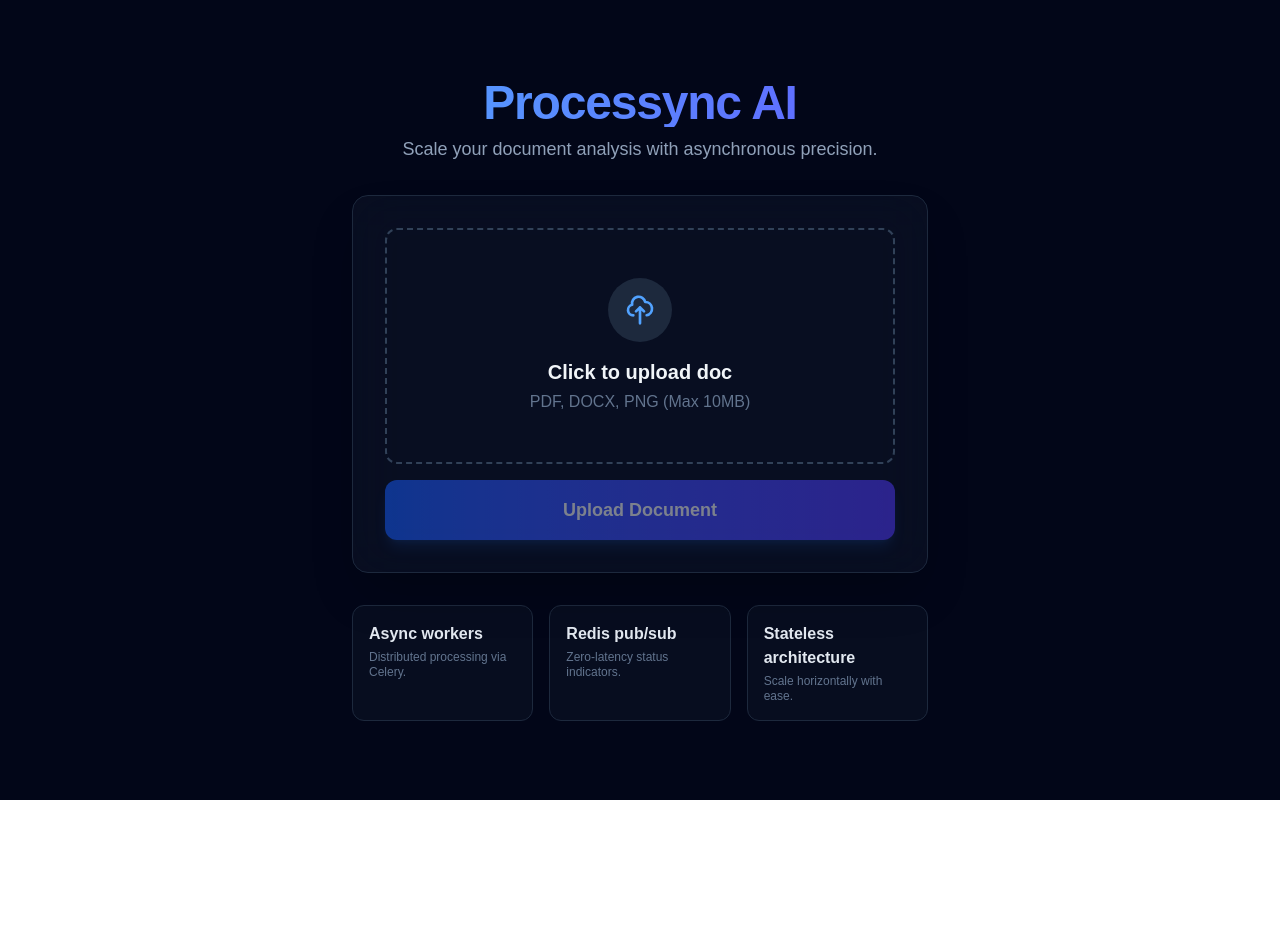
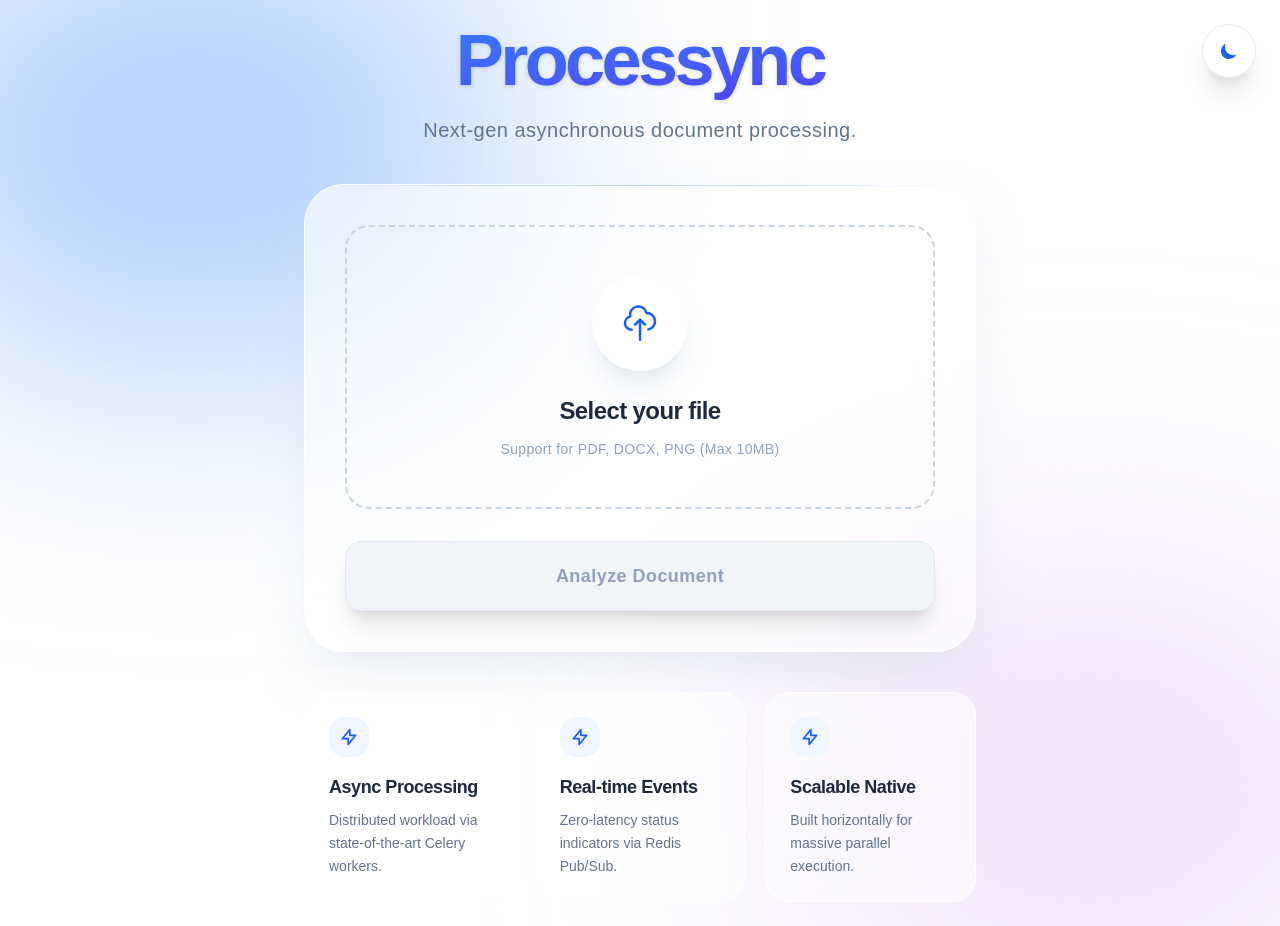
Before and after one commit to RealCifer/Processync, a Next.js app in the folder frontend/: page / in a window 1280 px wide. Before the commit the page ends 800 px from the top, so only its background shows below. Built offline with nearby package versions, Linux system fonts and the light colour scheme.

Commit message:
updated frontend ui

```diff
--- a/frontend/src/app/page.tsx
+++ b/frontend/src/app/page.tsx
@@ -1,12 +1,25 @@
 'use client';
 
-import { useState } from 'react';
+import { useState, useEffect } from 'react';
 
 export default function Home() {
   const [file, setFile] = useState<File | null>(null);
   const [response, setResponse] = useState<any>(null);
   const [loading, setLoading] = useState(false);
   const [error, setError] = useState<string | null>(null);
+
+  // Theme state
+  const [isDark, setIsDark] = useState(true);
+
+  // Check system preference initially
+  useEffect(() => {
+    if (typeof window !== 'undefined') {
+      const prefersDark = window.matchMedia('(prefers-color-scheme: dark)').matches;
+      setIsDark(prefersDark);
+    }
+  }, []);
+
+  const toggleTheme = () => setIsDark(!isDark);
 
   const handleUpload = async () => {
     if (!file) return;
@@ -39,70 +52,138 @@
   };
 
   return (
-    <main className="min-h-screen bg-slate-950 flex flex-col items-center justify-center p-6 text-slate-100">
-      <div className="max-w-xl w-full space-y-8 animate-in fade-in slide-in-from-bottom-4 duration-1000">
-        <div className="text-center space-y-2">
-          <h1 className="text-5xl font-extrabold tracking-tight bg-gradient-to-r from-blue-400 to-indigo-500 bg-clip-text text-transparent">
-            Processync AI
+    <main className={`min-h-[100dvh] flex flex-col items-center justify-center p-6 transition-colors duration-700 ease-in-out relative overflow-hidden ${
+      isDark
+        ? 'bg-[radial-gradient(ellipse_at_top,_var(--tw-gradient-stops))] from-slate-900 via-slate-950 to-black text-slate-100'
+        : 'bg-[radial-gradient(ellipse_at_top,_var(--tw-gradient-stops))] from-slate-100 via-slate-50 to-white text-slate-800'
+    }`}>
+
+      {/* Background ambient texture / glow meshes */}
+      <div className="absolute top-[-10%] left-[-10%] w-[50%] h-[50%] bg-blue-500 rounded-full mix-blend-multiply filter blur-[128px] opacity-20 animate-pulse transition-all duration-1000 pointer-events-none"></div>
+      <div className={`absolute bottom-[-10%] right-[-10%] w-[50%] h-[50%] ${isDark ? 'bg-indigo-500' : 'bg-purple-300'} rounded-full mix-blend-multiply filter blur-[128px] opacity-20 animate-pulse transition-all duration-1000 pointer-events-none`} style={{ animationDelay: '2s' }}></div>
+
+      {/* Theme Toggle Button */}
+      <button
+        onClick={toggleTheme}
+        className={`fixed top-6 right-6 p-4 rounded-full backdrop-blur-2xl border shadow-xl transition-all duration-300 transform hover:scale-110 active:scale-95 z-50 ${
+          isDark
+            ? 'bg-slate-800/60 border-slate-700 text-amber-400 hover:bg-slate-700/80 hover:shadow-amber-900/20'
+            : 'bg-white/80 border-slate-200 text-blue-600 hover:bg-white hover:shadow-blue-900/10'
+        }`}
+        aria-label="Toggle Theme"
+      >
+        {isDark ? (
+          <svg className="w-5 h-5" fill="currentColor" viewBox="0 0 20 20"><path d="M10 2a1 1 0 011 1v1a1 1 0 11-2 0V3a1 1 0 011-1zm4.22 4.22a1 1 0 011.415 0l.708.708a1 1 0 01-1.414 1.414l-.708-.708a1 1 0 010-1.414zM18 10a1 1 0 01-1 1h-1a1 1 0 110-2h1a1 1 0 011 1zM15.636 15.636a1 1 0 010 1.415l-.708.708a1 1 0 01-1.414-1.414l.708-.708a1 1 0 011.414 0zM10 16a1 1 0 011 1v1a1 1 0 11-2 0v-1a1 1 0 011-1zm-4.22-4.22a1 1 0 010 1.415l-.708.708a1 1 0 01-1.414-1.414l.708-.708a1 1 0 011.414 0zM2 10a1 1 0 011-1h1a1 1 0 110 2H3a1 1 0 01-1-1zM4.364 4.364a1 1 0 011.415 0l.708.708A1 1 0 115.07 6.486l-.708-.708a1 1 0 010-1.415z" /><path fillRule="evenodd" d="M10 5a5 5 0 100 10 5 5 0 000-10z" clipRule="evenodd" /></svg>
+        ) : (
+          <svg className="w-5 h-5" fill="currentColor" viewBox="0 0 20 20"><path d="M17.293 13.293A8 8 0 016.707 2.707a8.001 8.001 0 1010.586 10.586z" /></svg>
+        )}
+      </button>
+
+      <div className="max-w-2xl w-full space-y-10 animate-in fade-in slide-in-from-bottom-8 duration-1000 z-10 relative">
+        <div className="text-center space-y-4">
+          <h1 className="text-5xl md:text-7xl font-extrabold tracking-tighter bg-gradient-to-br from-blue-500 to-indigo-600 bg-clip-text text-transparent drop-shadow-sm pb-1">
+            Processync
           </h1>
-          <p className="text-slate-400 text-lg">Scale your document analysis with asynchronous precision.</p>
+          <p className={`text-lg md:text-xl font-medium tracking-wide ${isDark ? 'text-slate-400' : 'text-slate-500'}`}>
+            Next-gen asynchronous document processing.
+          </p>
         </div>
 
-        <div className="bg-slate-900/50 border border-slate-800 rounded-2xl p-8 backdrop-blur-xl shadow-2xl space-y-6">
+        <div className={`rounded-[2.5rem] p-8 md:p-10 backdrop-blur-xl border shadow-2xl transition-all duration-500 space-y-8 relative overflow-hidden ${
+          isDark
+            ? 'bg-slate-900/40 border-slate-800/60 shadow-black/50'
+            : 'bg-white/60 border-white/80 shadow-slate-300/50'
+        }`}>
+            {/* Subtle inner top highlight */}
+            <div className={`absolute top-0 left-0 right-0 h-px bg-gradient-to-r from-transparent ${isDark ? 'via-blue-500/30' : 'via-blue-400/50'} to-transparent`}></div>
+
           {!response ? (
-            <div className="space-y-4">
-              <div className="border-2 border-dashed border-slate-700 rounded-xl p-12 text-center transition-colors hover:border-blue-500/50 group">
+            <div className="space-y-8">
+              <div className={`border-2 border-dashed rounded-3xl p-12 text-center transition-all duration-300 group ${
+                isDark
+                  ? 'border-slate-700/60 hover:border-blue-500/60 hover:bg-blue-500/5'
+                  : 'border-slate-300 hover:border-blue-400/60 hover:bg-blue-50/50'
+              }`}>
                 <input
                   type="file"
                   id="file-upload"
                   className="hidden"
                   onChange={(e) => setFile(e.target.files?.[0] || null)}
                 />
-                <label htmlFor="file-upload" className="cursor-pointer space-y-4 block">
-                  <div className="w-16 h-16 bg-slate-800 rounded-full flex items-center justify-center mx-auto group-hover:scale-110 transition-transform">
-                    <svg className="w-8 h-8 text-blue-400" fill="none" stroke="currentColor" viewBox="0 0 24 24">
-                      <path strokeLinecap="round" strokeLinejoin="round" strokeWidth="2" d="M7 16a4 4 0 01-.88-7.903A5 5 0 1115.9 6L16 6a5 5 0 011 9.9M15 13l-3-3m0 0l-3 3m3-3v12" />
+                <label htmlFor="file-upload" className="cursor-pointer space-y-6 flex flex-col items-center w-full h-full">
+                  <div className={`w-24 h-24 rounded-full flex items-center justify-center transition-all duration-500 ease-out group-hover:scale-110 group-hover:-translate-y-2 shadow-xl ${
+                    isDark ? 'bg-slate-800 shadow-black/50 text-blue-400' : 'bg-white shadow-slate-200/80 text-blue-600'
+                  }`}>
+                    <svg className="w-10 h-10" fill="none" stroke="currentColor" viewBox="0 0 24 24">
+                      <path strokeLinecap="round" strokeLinejoin="round" strokeWidth="1.5" d="M7 16a4 4 0 01-.88-7.903A5 5 0 1115.9 6L16 6a5 5 0 011 9.9M15 13l-3-3m0 0l-3 3m3-3v12" />
                     </svg>
                   </div>
-                  <div className="space-y-1">
-                    <p className="text-xl font-semibold">Click to upload doc</p>
-                    <p className="text-slate-500">PDF, DOCX, PNG (Max 10MB)</p>
+                  <div className="space-y-3">
+                    <p className={`text-2xl font-bold tracking-tight ${isDark ? 'text-slate-200' : 'text-slate-800'}`}>
+                      Select your file
+                    </p>
+                    <p className={`text-sm font-medium tracking-wide ${isDark ? 'text-slate-500' : 'text-slate-400'}`}>
+                      Support for PDF, DOCX, PNG (Max 10MB)
+                    </p>
                   </div>
                 </label>
                 {file && (
-                  <p className="mt-4 text-sm bg-blue-500/10 text-blue-400 py-1 px-3 rounded-full inline-block">
-                    Selected: {file.name}
-                  </p>
+                  <div className={`mt-8 inline-flex items-center gap-2 py-2 px-5 rounded-full font-semibold text-sm transition-all animate-in zoom-in-95 duration-300 ${
+                    isDark ? 'bg-blue-500/10 text-blue-300 border border-blue-500/20' : 'bg-blue-50 tracking-tight text-blue-700 border border-blue-200'
+                  }`}>
+                    <svg className="w-4 h-4" fill="none" viewBox="0 0 24 24" stroke="currentColor"><path strokeLinecap="round" strokeLinejoin="round" strokeWidth="2" d="M9 12l2 2 4-4m6 2a9 9 0 11-18 0 9 9 0 0118 0z" /></svg>
+                    {file.name}
+                  </div>
                 )}
               </div>
 
               <button
                 disabled={!file || loading}
                 onClick={handleUpload}
-                className="w-full bg-gradient-to-r from-blue-600 to-indigo-600 hover:from-blue-500 hover:to-indigo-500 py-4 rounded-xl font-bold text-lg shadow-lg shadow-blue-500/20 transition-all disabled:opacity-50 disabled:cursor-not-allowed transform hover:-translate-y-1 active:translate-y-0"
+                className={`w-full py-5 rounded-2xl font-bold text-lg tracking-wide transition-all duration-300 relative overflow-hidden shadow-xl ${
+                    !file || loading
+                        ? (isDark ? 'bg-slate-800/80 text-slate-500 cursor-not-allowed border border-slate-700/50' : 'bg-slate-100 text-slate-400 cursor-not-allowed border border-slate-200')
+                        : 'bg-gradient-to-r from-blue-600 to-indigo-600 hover:from-blue-500 hover:to-indigo-500 text-white transform hover:-translate-y-1 active:translate-y-0 active:scale-[0.98]'
+                }`}
               >
-                {loading ? 'Processing...' : 'Upload Document'}
+                {loading ? (
+                  <div className="flex justify-center items-center gap-3">
+                    <span>Processing</span>
+                    <div className="flex space-x-1.5 mt-1 pointer-events-none">
+                      <div className="w-2 h-2 bg-white rounded-full animate-bounce" style={{ animationDelay: '0ms', animationDuration: '800ms' }} />
+                      <div className="w-2 h-2 bg-white rounded-full animate-bounce" style={{ animationDelay: '150ms', animationDuration: '800ms' }} />
+                      <div className="w-2 h-2 bg-white rounded-full animate-bounce" style={{ animationDelay: '300ms', animationDuration: '800ms' }} />
+                    </div>
+                  </div>
+                ) : 'Analyze Document'}
               </button>
             </div>
           ) : (
-            <div className="space-y-6 animate-in zoom-in-95 duration-500">
-              <div className="flex justify-between items-center">
-                <h3 className="text-xl font-bold text-blue-400">{response.filename}</h3>
-                <span className="px-3 py-1 rounded-full text-xs font-bold bg-emerald-500/20 text-emerald-400">
-                  UPLOADED
+            <div className="space-y-8 animate-in zoom-in-95 fade-in duration-500">
+              <div className={`flex flex-col md:flex-row md:justify-between md:items-center gap-4 pb-6 border-b ${isDark ? 'border-slate-800/60' : 'border-slate-200'}`}>
+                <h3 className={`text-2xl font-bold ${isDark ? 'text-transparent bg-clip-text bg-gradient-to-r from-blue-400 to-indigo-400' : 'text-slate-800'}`}>
+                    {response.filename}
+                </h3>
+                <span className={`inline-flex px-4 py-1.5 rounded-full text-xs font-bold tracking-wider shadow-sm w-max ${
+                    isDark ? 'bg-emerald-500/10 text-emerald-400 border border-emerald-500/20' : 'bg-emerald-50 text-emerald-600 border border-emerald-200'
+                }`}>
+                  <svg className="w-4 h-4 mr-1 mb-0.5 inline-block" fill="none" viewBox="0 0 24 24" stroke="currentColor"><path strokeLinecap="round" strokeLinejoin="round" strokeWidth="2.5" d="M5 13l4 4L19 7" /></svg>
+                  SUCCESS
                 </span>
               </div>
 
-              <div className="bg-slate-800/50 rounded-xl p-4 space-y-3 border border-slate-700/50">
-                <h4 className="font-bold text-slate-300">File Details</h4>
-                <div className="grid grid-cols-2 gap-4 text-sm">
-                  <div>
-                    <span className="text-slate-500 block">Content Type</span>
-                    <span className="text-slate-300">{response.content_type}</span>
+              <div className={`rounded-3xl p-8 space-y-5 border ${
+                isDark ? 'bg-slate-800/40 border-slate-700/50' : 'bg-slate-50/80 border-slate-200'
+              }`}>
+                <h4 className={`font-semibold text-sm uppercase tracking-widest ${isDark ? 'text-slate-400' : 'text-slate-500'}`}>File Properties</h4>
+                <div className="grid grid-cols-1 md:grid-cols-2 gap-5">
+                  <div className={`p-5 rounded-2xl transition-transform hover:scale-[1.02] ${isDark ? 'bg-slate-900/50' : 'bg-white shadow-sm'}`}>
+                    <span className={`block text-xs mb-2 uppercase font-bold tracking-widest ${isDark ? 'text-slate-500' : 'text-slate-400'}`}>Format</span>
+                    <span className={`font-semibold text-lg ${isDark ? 'text-slate-300' : 'text-slate-700'}`}>{response.content_type || 'Unknown'}</span>
                   </div>
-                  <div>
-                    <span className="text-slate-500 block">Size</span>
-                    <span className="text-slate-300 text-emerald-400 font-mono">
+                  <div className={`p-5 rounded-2xl transition-transform hover:scale-[1.02] ${isDark ? 'bg-slate-900/50' : 'bg-white shadow-sm'}`}>
+                    <span className={`block text-xs mb-2 uppercase font-bold tracking-widest ${isDark ? 'text-slate-500' : 'text-slate-400'}`}>Size</span>
+                    <span className={`font-semibold text-lg font-mono ${isDark ? 'text-emerald-400' : 'text-emerald-600'}`}>
                       {(response.size / 1024).toFixed(2)} KB
                     </span>
                   </div>
@@ -111,31 +192,65 @@
 
               <button
                 onClick={() => { setResponse(null); setFile(null); }}
-                className="w-full bg-slate-800 hover:bg-slate-700 py-3 rounded-xl font-semibold transition-colors"
+                className={`w-full py-5 rounded-2xl font-bold text-lg tracking-wide transition-all duration-300 transform hover:-translate-y-1 active:translate-y-0 active:scale-[0.98] shadow-lg ${
+                    isDark
+                        ? 'bg-slate-800 border border-slate-700/80 hover:bg-slate-700/80 text-white hover:shadow-black/20'
+                        : 'bg-white hover:bg-slate-50 text-slate-800 border border-slate-200 hover:shadow-slate-300/50'
+                }`}
               >
-                Upload Another Document
+                 Upload Another
               </button>
             </div>
           )}
 
-          {error && <p className="text-rose-400 text-center font-medium bg-rose-500/10 py-2 rounded-lg">{error}</p>}
+          {error && (
+            <div className="animate-in fade-in slide-in-from-top-2 pt-2">
+                <div className={`flex items-center justify-center p-4 rounded-2xl shadow-sm border ${
+                    isDark ? 'bg-rose-500/10 text-rose-400 border-rose-500/20' : 'bg-rose-50 text-rose-600 border-rose-200'
+                }`}>
+                    <svg className="w-5 h-5 mr-2 flex-shrink-0" fill="none" viewBox="0 0 24 24" stroke="currentColor"><path strokeLinecap="round" strokeLinejoin="round" strokeWidth="2" d="M12 8v4m0 4h.01M21 12a9 9 0 11-18 0 9 9 0 0118 0z" /></svg>
+                    <p className="font-semibold">{error}</p>
+                </div>
+            </div>
+          )}
         </div>
 
-        <div className="grid grid-cols-1 md:grid-cols-3 gap-4">
-          <div className="p-4 bg-slate-900/40 border border-slate-800 rounded-xl hover:border-slate-700 transition-colors">
-            <h4 className="font-bold mb-1 text-slate-200">Async workers</h4>
-            <p className="text-xs text-slate-500 leading-tight">Distributed processing via Celery.</p>
-          </div>
-          <div className="p-4 bg-slate-900/40 border border-slate-800 rounded-xl hover:border-slate-700 transition-colors">
-            <h4 className="font-bold mb-1 text-slate-200">Redis pub/sub</h4>
-            <p className="text-xs text-slate-500 leading-tight">Zero-latency status indicators.</p>
-          </div>
-          <div className="p-4 bg-slate-900/40 border border-slate-800 rounded-xl hover:border-slate-700 transition-colors">
-            <h4 className="font-bold mb-1 text-slate-200">Stateless architecture</h4>
-            <p className="text-xs text-slate-500 leading-tight">Scale horizontally with ease.</p>
-          </div>
+        <div className="grid grid-cols-1 md:grid-cols-3 gap-5">
+          <FeatureCard
+            title="Async Processing"
+            desc="Distributed workload via state-of-the-art Celery workers."
+            isDark={isDark}
+          />
+          <FeatureCard
+            title="Real-time Events"
+            desc="Zero-latency status indicators via Redis Pub/Sub."
+            isDark={isDark}
+          />
+          <FeatureCard
+            title="Scalable Native"
+            desc="Built horizontally for massive parallel execution."
+            isDark={isDark}
+          />
         </div>
       </div>
     </main>
   );
 }
+
+function FeatureCard({ title, desc, isDark }: { title: string; desc: string; isDark: boolean }) {
+  return (
+    <div className={`p-6 rounded-3xl transition-all duration-300 transform hover:-translate-y-1.5 hover:shadow-xl border ${
+      isDark
+        ? 'bg-slate-900/30 border-slate-800/80 hover:bg-slate-800/50 hover:border-slate-700/80 hover:shadow-blue-900/10'
+        : 'bg-white/50 border-white hover:bg-white hover:border-blue-100 hover:shadow-blue-900/5 backdrop-blur-md'
+    }`}>
+      <div className={`w-10 h-10 rounded-2xl mb-4 flex items-center justify-center ${isDark ? 'bg-slate-800 text-blue-400' : 'bg-blue-50 text-blue-600'}`}>
+        <svg className="w-5 h-5" fill="none" stroke="currentColor" viewBox="0 0 24 24">
+            <path strokeLinecap="round" strokeLinejoin="round" strokeWidth="2" d="M13 10V3L4 14h7v7l9-11h-7z" />
+        </svg>
+      </div>
+      <h4 className={`font-bold text-lg mb-2 tracking-tight ${isDark ? 'text-slate-200' : 'text-slate-800'}`}>{title}</h4>
+      <p className={`text-sm font-medium leading-relaxed ${isDark ? 'text-slate-500' : 'text-slate-500'}`}>{desc}</p>
+    </div>
+  );
+}
```
